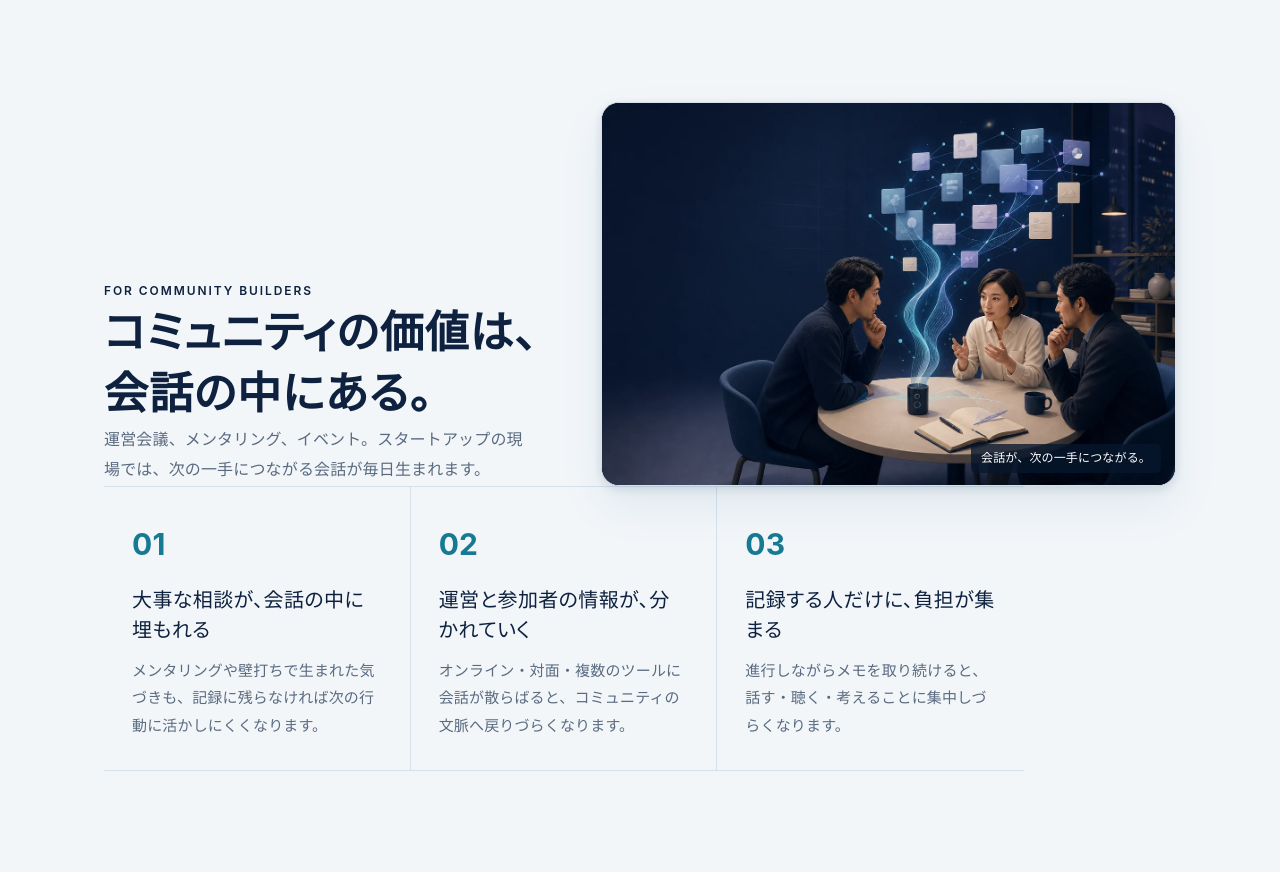
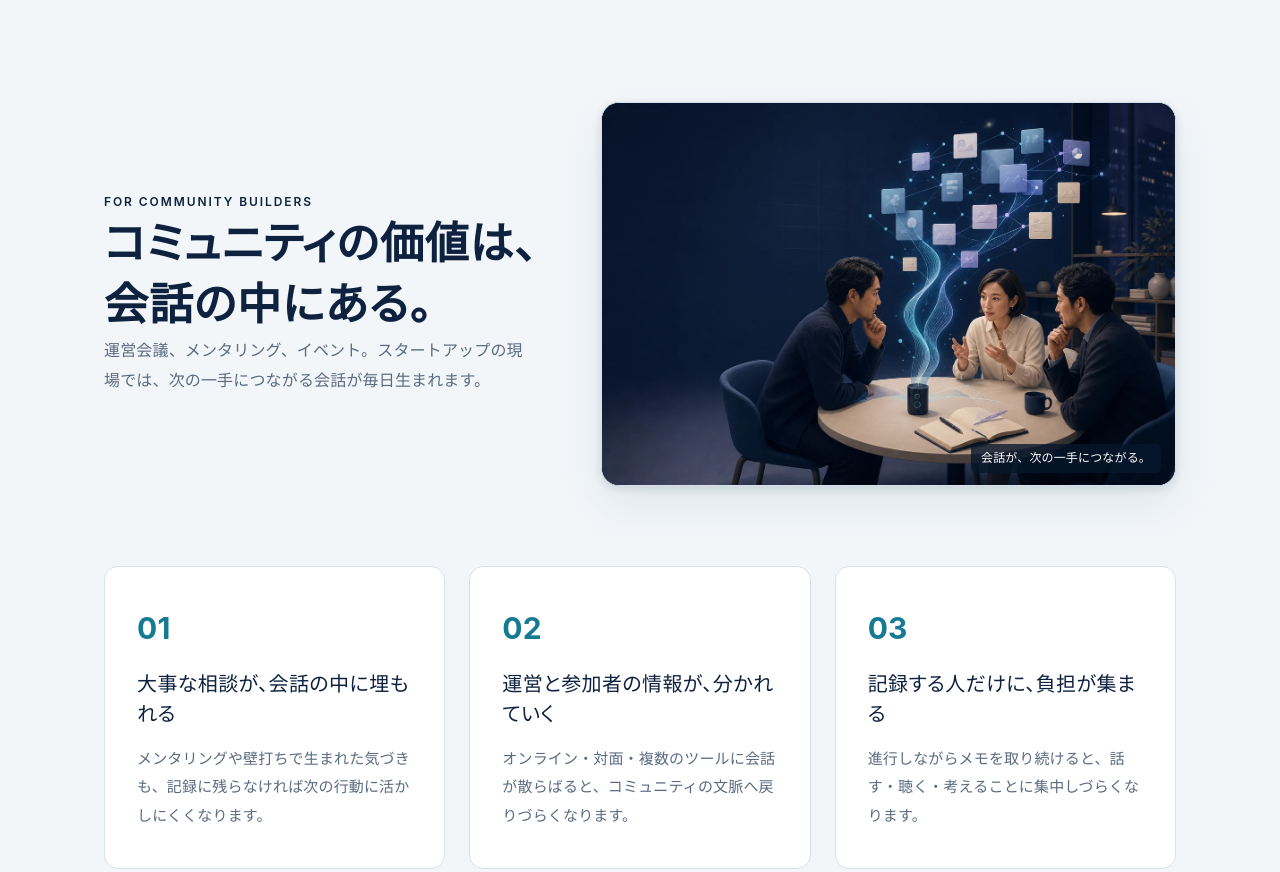
Before and after one commit to tanakaisworking/rekinote-lp, an Astro site: page /lp2 in a window 1280 px wide. Shown: the part 938-1810 px from the top of the page. Built offline with nearby package versions, Linux system fonts and the light colour scheme; Astro itself is replaced by a stand-in of ours.

Commit message:
Give lp2 issue section more breathing room

```diff
--- a/src/pages/lp2.astro
+++ b/src/pages/lp2.astro
@@ -433,12 +433,12 @@ const solutions = [
   .c-section-head__title { margin-top: 12px; color: var(--primary); font-size: clamp(2rem, 5vw, 2.75rem); font-weight: 700; line-height: 1.4; }
   .c-section-head__lead { margin-top: 18px; color: var(--muted); font-size: 16px; line-height: 1.9; }
 
-  .p-issues__intro { display: grid; gap: 32px; align-items: end; }
+  .p-issues__intro { display: grid; gap: 32px; align-items: center; }
   .p-issues__intro .c-section-head { margin-bottom: 0; }
   .p-issues__visual { position: relative; overflow: hidden; margin: 0; border: 1px solid var(--border); border-radius: 18px; background: var(--primary-deep); box-shadow: var(--shadow); }
   .p-issues__visual img { display: block; width: 100%; aspect-ratio: 3 / 2; object-fit: cover; }
   .p-issues__visual figcaption { position: absolute; right: 14px; bottom: 12px; padding: 6px 10px; border-radius: 5px; color: #fff; background: rgba(7,23,44,.78); font-size: 12px; line-height: 1.4; }
-  .p-issues__list { display: grid; grid-template-columns: 1fr; max-width: 920px; margin-top: 48px; border-top: 1px solid var(--border); }
+  .lp2-page .p-issues__list { display: grid; grid-template-columns: 1fr; max-width: 920px; margin-top: 64px; border-top: 1px solid var(--border); }
   .p-issues__item { display: grid; grid-template-columns: 48px 1fr; column-gap: 16px; padding: 22px 0; border-bottom: 1px solid var(--border); }
   .p-issues__number { color: var(--brand-aqua); font-family: Inter, 'Helvetica Neue', Arial, sans-serif; font-size: 30px; font-weight: 700; }
   .p-issues__item h3 { color: var(--primary); font-size: 20px; line-height: 1.5; }
@@ -526,12 +526,10 @@ const solutions = [
     .p-facts__grid { grid-template-columns: repeat(3, 1fr); }
     .p-facts__item { justify-content: center; border-right: 1px solid var(--border); border-bottom: 0; }
     .p-facts__item:last-child { border-right: 0; }
-    .p-issues__list, .p-solutions__list { grid-template-columns: repeat(3, 1fr); }
-    .p-issues__list { border-bottom: 1px solid var(--border); }
-    .p-issues__item { display: block; min-height: 228px; padding: 30px 28px; border-right: 1px solid var(--border); border-bottom: 0; }
-    .p-issues__item:last-child { border-right: 0; }
+    .lp2-page .p-issues__list { grid-template-columns: repeat(3, 1fr); max-width: none; gap: 24px; margin-top: 80px; border-top: 0; border-bottom: 0; }
+    .lp2-page .p-issues__item { display: block; min-height: 252px; padding: 34px 32px 38px; border: 1px solid var(--border); border-radius: 14px; background: #fff; }
     .p-issues__item h3 { margin-top: 14px; }
-    .p-issues__item p { margin-top: 12px; }
+    .p-issues__item p { margin-top: 16px; line-height: 1.9; }
     .p-solutions__item { padding: 32px; }
     .p-flow__item { padding: 28px 32px; }
     .p-privacy__layout { grid-template-columns: 1fr 1fr; }
```
